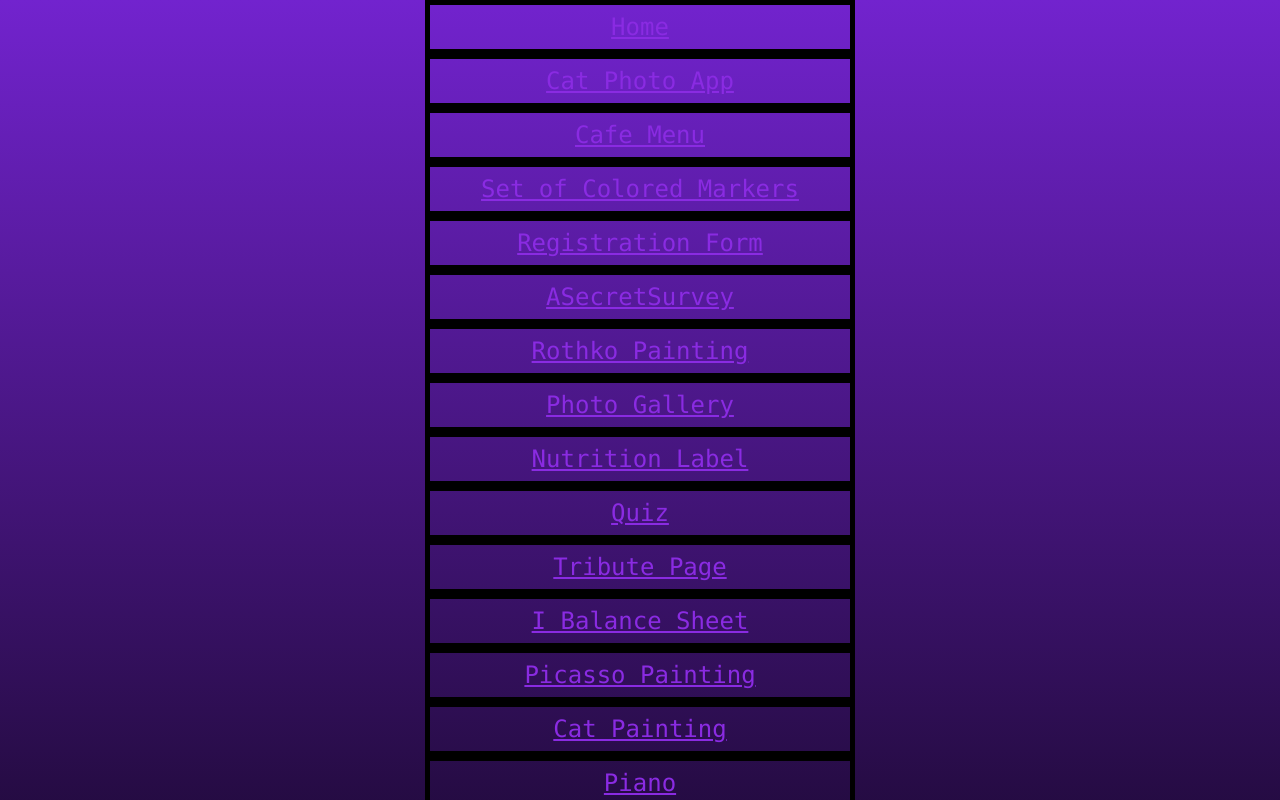
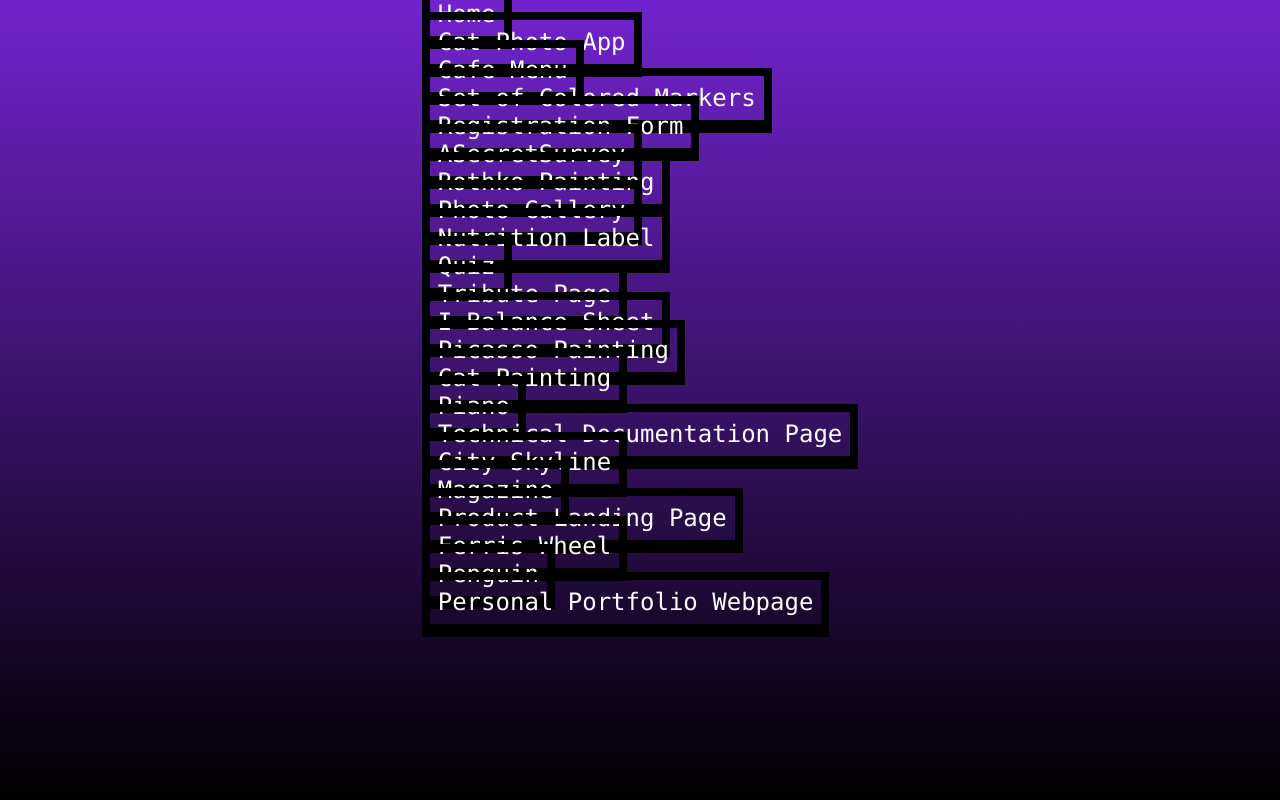
Before and after one commit to mtdowner/myfreecodecamp, a plain HTML site: page index.html in a window 1280 px wide. Shown: the top 800 px of the page. Drawn offline with Linux system fonts and the light colour scheme.

Commit message:
Update styles.css

```diff
--- a/styles.css
+++ b/styles.css
@@ -8,12 +8,12 @@
 body {
   font-family: Menlo, monospace;
   background-image: linear-gradient(#7223ce, #000);
-  min-height: 100vh;
+  height: 100vh;
 }
 li {
   list-style-type: none;
 }
-nav {
+.container-flex {
   display: flex;
   flex-direction: column;
   justify-content: center;
@@ -21,26 +21,18 @@
 }
 a {
   font-size: 1.5rem;
-  color: blueviolet;
-  border: 5px black solid;
-  border-radius: 0px;
-  display: flex;
-  flex-direction: column;
-  justify-content: center;
-  align-items: center;
+  color: #fff;
+  border: .5rem black solid;
+  border-radius: 0;
   padding: .5rem;
-  max-width: 2300px;
-gap: 20px;
+  gap: 1.5rem;
   background-color: none;
-  box-shadow: 0px 5px 0px black;
+  box-shadow: 0px 5px 0px #000;
   text-align: center;
-
+  text-decoration: none;
 }
 a:hover {
   color: #fff;
-  background-image: linear-gradient(#8255ff, #9003ff, #a0f, #0ff);
+  background-image: linear-gradient(#000, #7223ce);
   cursor: pointer;
 }
-li {
-  max-width: 2300px;
-}
```
